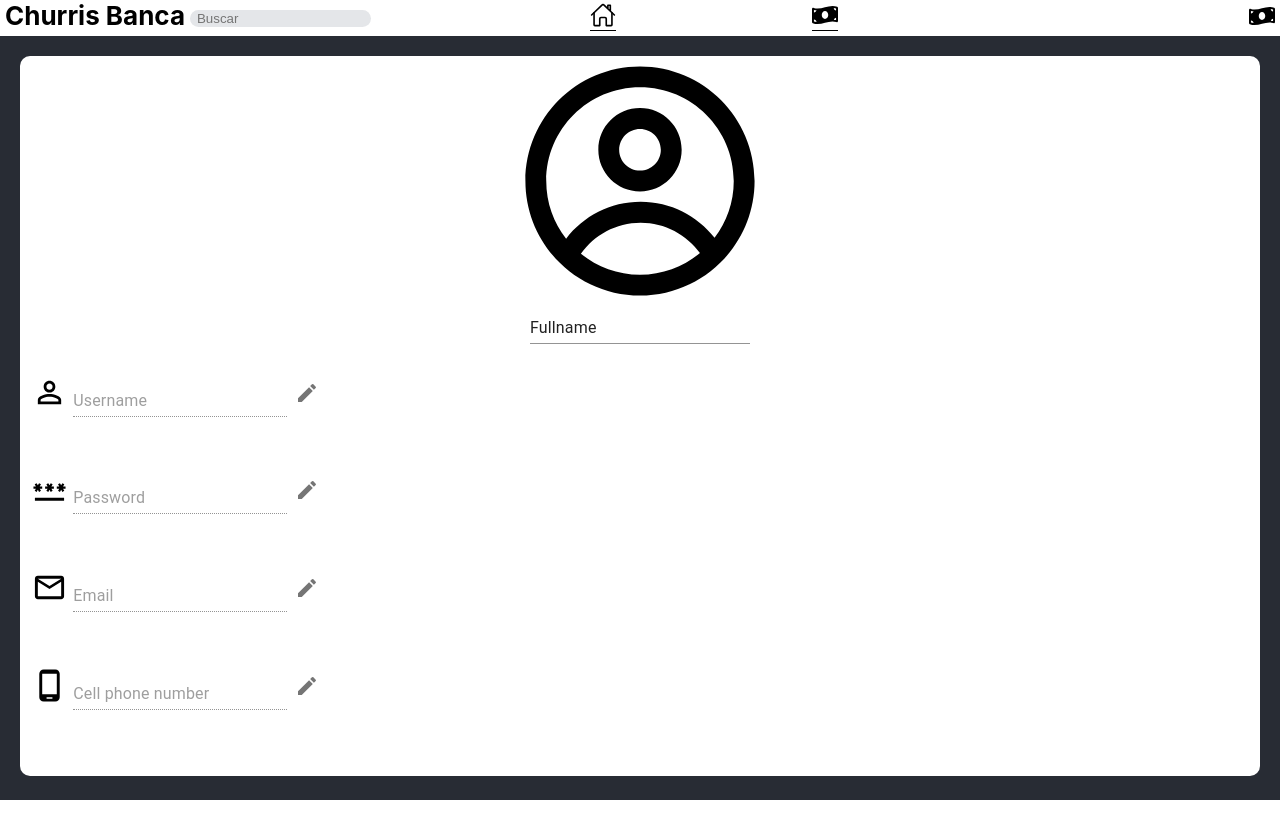
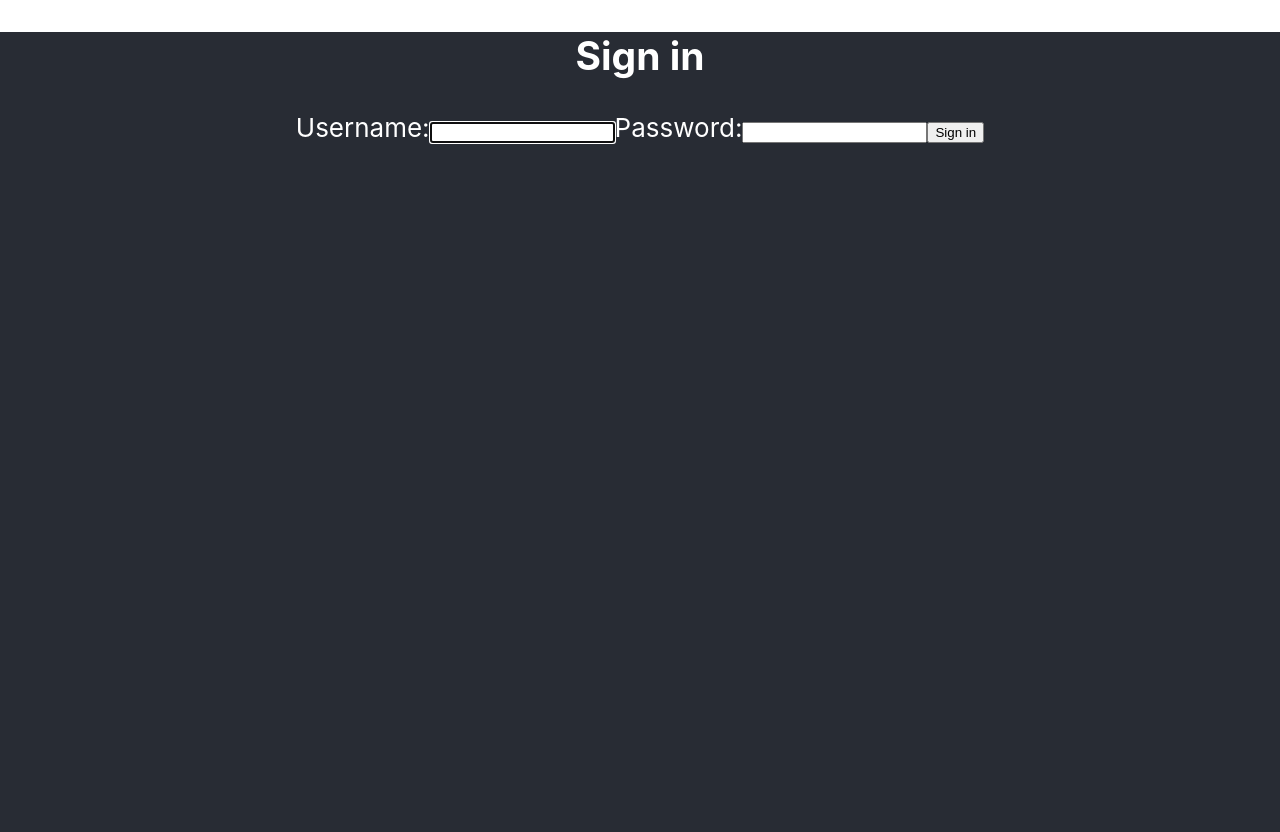
Before and after one commit to AndreyMena/ChurrisBanca, a React (Create React App) app in the folder churris-banca-web/: page / in a window 1280 px wide. Before the commit the page ends 800 px from the top, so only its background shows below. Built offline with nearby package versions, Linux system fonts and the light colour scheme.

Commit message:
Estructura del login, authprovider, y estructura para mandar http post a nodejs

```diff
--- a/churris-banca-web/package.json
+++ b/churris-banca-web/package.json
@@ -7,6 +7,7 @@
     "@emotion/styled": "^11.11.5",
     "@mui/icons-material": "^5.15.16",
     "@mui/material": "^5.15.16",
+    "axios": "^1.6.8",
     "react": "^18.3.1",
     "react-dom": "^18.3.1",
     "react-icons": "^5.2.0",
--- a/churris-banca-web/src/App.js
+++ b/churris-banca-web/src/App.js
@@ -6,10 +6,11 @@
 function App() {
   return (
     <div className="App">
-      <UserProfile />
+      <Login />
     </div>
   );
 }
+//<UserProfile />
 //<Login />
 
 export default App;
--- a/churris-banca-web/src/Components/Login/Login.jsx
+++ b/churris-banca-web/src/Components/Login/Login.jsx
@@ -1,15 +1,21 @@
 import React from 'react'
 //import './Login.css'
-import { useRef, useState, useEffect } from 'react'
+import { useRef, useState, useEffect, useContext } from 'react'
+import AuthContext from '../../context/AuthProvider';
+
+import axios from '../../api/axios';
+
+const LOGIN_URL = '/auth';  //TODO: Colocar en un .env, apunta al backend node
 
 const Login = () => {
-  const userRef = userRef();
+  const { setAuth } = useContext(AuthContext);
+  const userRef = useRef();
   const errRef = useRef();
 
   const [user, setUser] = useState('');
   const [pwd, setPwd] = useState('');
   const [errMsg, setErrMsg] = useState('');
-  const [succes, setSuccess] = useState(false);
+  const [success, setSuccess] = useState(false);
 
   useEffect(() => {
     userRef.current.focus();
@@ -20,15 +26,45 @@
   }, [user, pwd])  // Si cambia user o pwd Limpia
 
   const handleSumbit = async (e) => {
+    //TODO: Definir, por ahora evita que se recargue la pagina al submitear por default
     e.preventDefault();
-    console.log(user, pwd);
+
+    try {
+      const response = await axios.post(LOGIN_URL, JSON.stringify({user, pwd}),
+        {
+          headers: {'Content-Type': 'application/json'},
+          withCredentials: true
+        }
+      );
+      console.log(JSON.stringify(response?.data));
+      const accessToken = response?.data?.accessToken;
+      setAuth({user, pwd, accessToken});
       setUser('');
       setPwd('');
       setSuccess(true);
-
+    } catch (err) {
+      if (!err?.response) {
+        setErrMsg('No server Response');
+      }else if (err?.response?.status === 401) {
+        setErrMsg('Unauthorized');
+      }else{
+        setErrMsg('Login Failed');
+      }
+      errRef.current.focus();
+    }
   }
 
   return (
+    <>
+      {success ? (
+        <section>
+          <h1>You are logged in</h1>
+          <br />
+          <p>
+            <a href ="">Home</a>
+          </p>
+        </section>
+      ) : (
       <section>
         <p ref={errRef} className={errMsg ? "errmsg": "offscreen"}
         aria-live="assertive">{errMsg}</p>
@@ -56,6 +92,8 @@
           <button>Sign in</button>
         </form>
       </section>
+      )}
+    </>
   )
 }
 
--- /dev/null
+++ b/churris-banca-web/src/api/axios.js
@@ -0,0 +1,10 @@
+import axios from 'axios';
+
+//Probablemente sea bueno pasarlo a un .env
+
+//Apunta al server de node (backend) donde nos comunicaremos
+//con la base de datos de Churris-Banca, la que no tiene que
+//ver con cgi ni temas bancarios.
+export default axios.create({
+  baseURL: 'http://localhost:3500'  //Verificar puerto
+});
--- /dev/null
+++ b/churris-banca-web/src/context/AuthProvider.js
@@ -0,0 +1,15 @@
+import { createContext, useState } from "react";
+
+const AuthContext = createContext({});
+
+export const AuthProvider = ({ children }) => {
+  const [auth, setAuth] = useState({});
+
+  return (
+    <AuthContext.Provider value={{ auth, setAuth }}>
+        {children}
+    </AuthContext.Provider>
+  )
+}
+
+export default AuthContext;
--- a/churris-banca-web/src/index.js
+++ b/churris-banca-web/src/index.js
@@ -2,10 +2,15 @@
 import ReactDOM from "react-dom/client";
 import "./index.css";
 import App from "./App";
+import { AuthProvider } from "./context/AuthProvider";
 
 const root = ReactDOM.createRoot(document.getElementById("root"));
+
+//App encerrada por el autenticador
 root.render(
   <React.StrictMode>
-    <App />
+    <AuthProvider>
+      <App />
+    </AuthProvider>
   </React.StrictMode>
 );
```
Also changed, not shown: 1 other file (tests, documents, lock files or other folders). Lines whose indentation alone changed are shown as unchanged.
